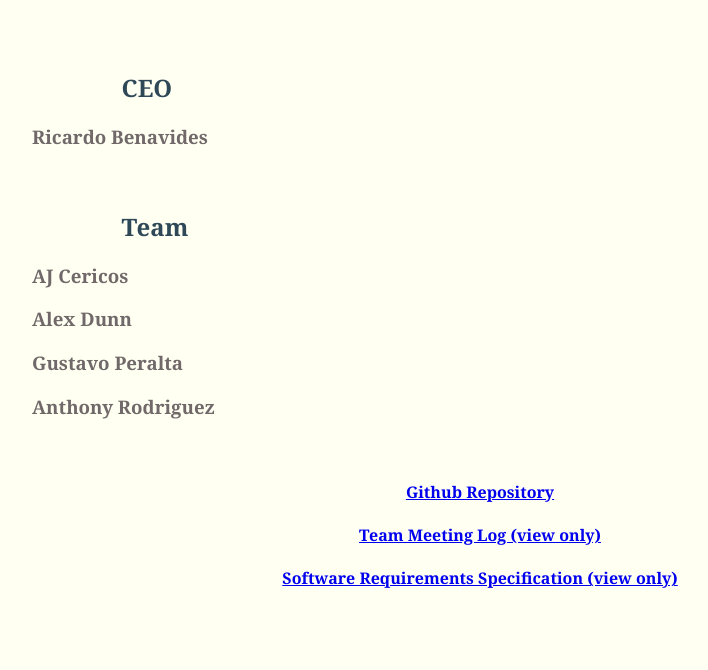
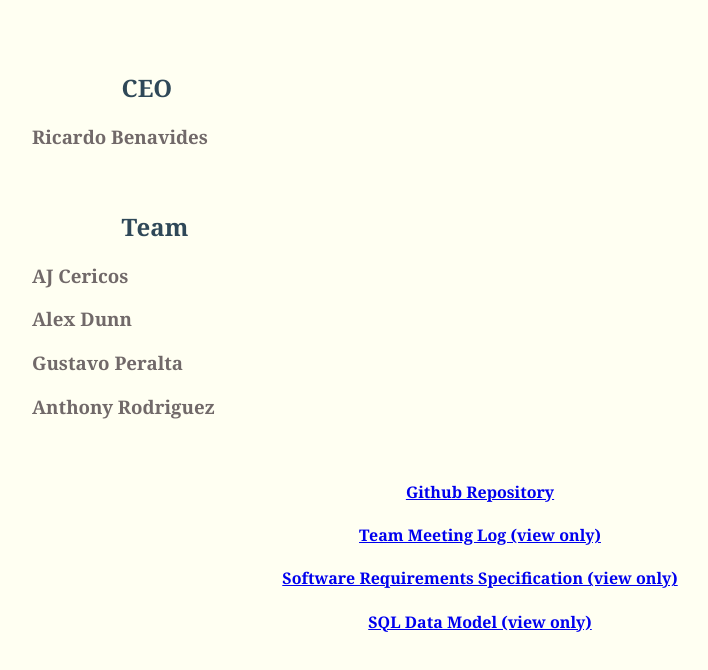
Before and after one commit to whitefoxllc/whitefoxllc.github.io, a plain HTML site: page index.html in a window 1280 px wide. Shown: the part 100-770 px from the top of the page, without its empty margins (160-868 px from the left). Drawn offline with Linux system fonts and the light colour scheme.

Commit message:
Added data model sheet

```diff
--- a/index.html
+++ b/index.html
@@ -27,6 +27,9 @@
 		<h4><a href = "https://github.com/whitefoxllc" target = "_blank"> Github Repository</a></h4>
 		<h4><a href = "https://docs.google.com/document/d/1RgPoEI_3Wgthqrc3L0f_e2gSZ6lR8blOzFB3IbZtIRA/" target = "_blank">Team Meeting Log (view only)</a></h4>
 		<h4><a href = "https://docs.google.com/document/d/1Tg8JO5vhUV0z0xiM9JKEYriiD1i-rfcjutfcr--JN_o/" target = "_blank">Software Requirements Specification (view only)</a></h4>
+		<h4><a href = "https://docs.google.com/spreadsheets/d/1EUvPlH8ajIEGNh2mlBHtD2xdCUbWm4AXRB1yu7XtGmo/" target = "_blank">SQL Data Model (view only)</a></h4>
+
+
 
 
 	</body>
```
